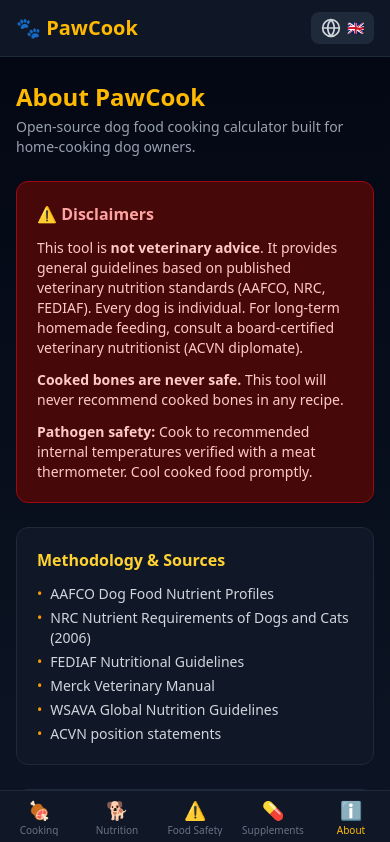
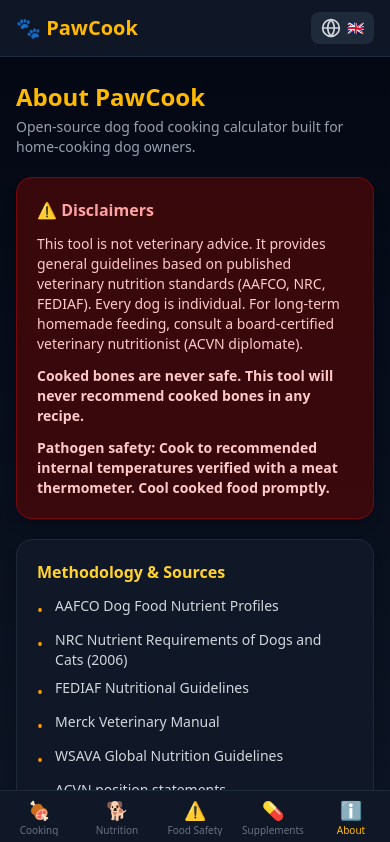
Before and after one commit to SirAllap/pawcook, a React (Vite) app in the folder apps/web/: page /about in a window 390 px wide. Shown: the top 842 px of the page. Built offline with nearby package versions, Linux system fonts and the light colour scheme; the HTML template or start-up script is replaced by a standard one.

Commit message:
feat: i18n + mobile-first redesign for About.tsx

```diff
--- a/apps/web/src/pages/About.tsx
+++ b/apps/web/src/pages/About.tsx
@@ -1,35 +1,54 @@
+import { useTranslation } from 'react-i18next';
+
+const SOURCES = [
+  'AAFCO Dog Food Nutrient Profiles',
+  'NRC Nutrient Requirements of Dogs and Cats (2006)',
+  'FEDIAF Nutritional Guidelines',
+  'Merck Veterinary Manual',
+  'WSAVA Global Nutrition Guidelines',
+  'ACVN position statements',
+];
+
 export default function About() {
+  const { t } = useTranslation();
+
   return (
-    <div className="max-w-2xl space-y-6">
+    <div className="max-w-2xl space-y-5">
       <div>
-        <h1 className="text-2xl font-bold text-amber-400 mb-1">About PawCook</h1>
-        <p className="text-gray-400 text-sm">Open-source dog food cooking calculator built for home-cooking dog owners.</p>
+        <h1 className="text-2xl font-bold text-amber-400 mb-1">{t('about.title')}</h1>
+        <p className="text-gray-400 text-sm">{t('about.subtitle')}</p>
       </div>
 
-      <div className="bg-red-950 border border-red-800 rounded-xl p-5 space-y-3 text-sm">
-        <h2 className="font-bold text-red-300 text-base">⚠️ Disclaimers</h2>
-        <p className="text-red-200">This tool is <strong>not veterinary advice</strong>. It provides general guidelines based on published veterinary nutrition standards (AAFCO, NRC, FEDIAF). Every dog is individual. For long-term homemade feeding, consult a board-certified veterinary nutritionist (ACVN diplomate).</p>
-        <p className="text-red-200"><strong>Cooked bones are never safe.</strong> This tool will never recommend cooked bones in any recipe.</p>
-        <p className="text-red-200"><strong>Pathogen safety:</strong> Cook to recommended internal temperatures verified with a meat thermometer. Cool cooked food promptly.</p>
+      <div className="bg-red-950/80 border border-red-800/60 rounded-2xl p-5 space-y-3 shadow-lg">
+        <h2 className="font-bold text-red-300 text-base">⚠️ {t('about.disclaimers')}</h2>
+        <p className="text-sm text-red-200">{t('about.notVetAdvice')}</p>
+        <p className="text-sm text-red-200"><strong>{t('about.noBones')}</strong></p>
+        <p className="text-sm text-red-200"><strong>{t('about.pathogen')}</strong></p>
       </div>
 
-      <div className="bg-gray-900 border border-gray-800 rounded-xl p-5 space-y-3 text-sm">
-        <h2 className="font-bold text-amber-300 text-base">Methodology & Sources</h2>
-        <ul className="space-y-1 text-gray-300">
-          {[
-            'AAFCO Dog Food Nutrient Profiles',
-            'NRC Nutrient Requirements of Dogs and Cats (2006)',
-            'FEDIAF Nutritional Guidelines',
-            'Merck Veterinary Manual',
-            'WSAVA Global Nutrition Guidelines',
-            'ACVN position statements',
-          ].map(s => <li key={s} className="flex gap-2"><span className="text-amber-500">•</span>{s}</li>)}
-        </ul>
+      <div className="bg-gray-900 border border-gray-800 rounded-2xl p-5 space-y-3 shadow-lg">
+        <h2 className="font-bold text-amber-300 text-base">{t('about.methodology')}</h2>
+        <div className="space-y-2">
+          {SOURCES.map(s => (
+            <div key={s} className="flex gap-3 items-start">
+              <span className="text-amber-500 shrink-0 mt-0.5">•</span>
+              <p className="text-sm text-gray-300">{s}</p>
+            </div>
+          ))}
+        </div>
       </div>
 
-      <div className="bg-gray-900 border border-gray-800 rounded-xl p-5 text-sm">
-        <h2 className="font-bold text-amber-300 text-base mb-2">Open Source</h2>
-        <p className="text-gray-300">PawCook is MIT licensed. Contributions, corrections, and feature requests welcome on <a href="https://github.com/SirAllap/pawcook" className="text-amber-400 underline">GitHub</a>.</p>
+      <div className="bg-gray-900 border border-gray-800 rounded-2xl p-5 shadow-lg">
+        <h2 className="font-bold text-amber-300 text-base mb-2">{t('about.openSource')}</h2>
+        <p className="text-sm text-gray-300">
+          {t('about.openSourceText')}{' '}
+          <a
+            href="https://github.com/SirAllap/pawcook"
+            className="text-amber-400 underline hover:text-amber-300 transition-colors"
+          >
+            {t('about.github')}
+          </a>.
+        </p>
       </div>
     </div>
   );
```
